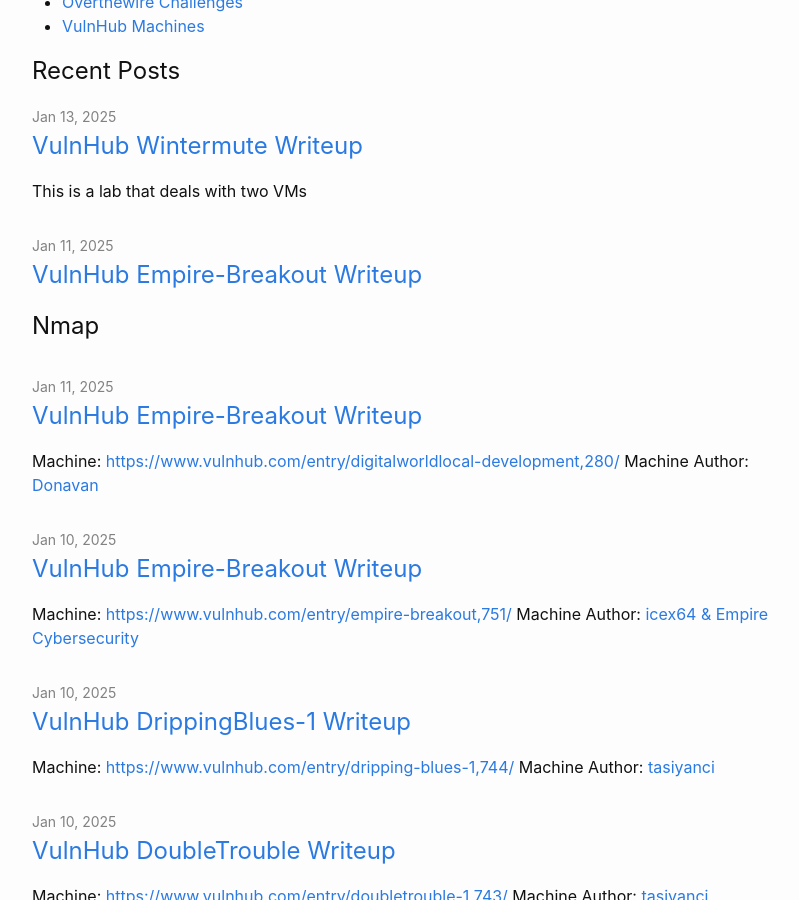
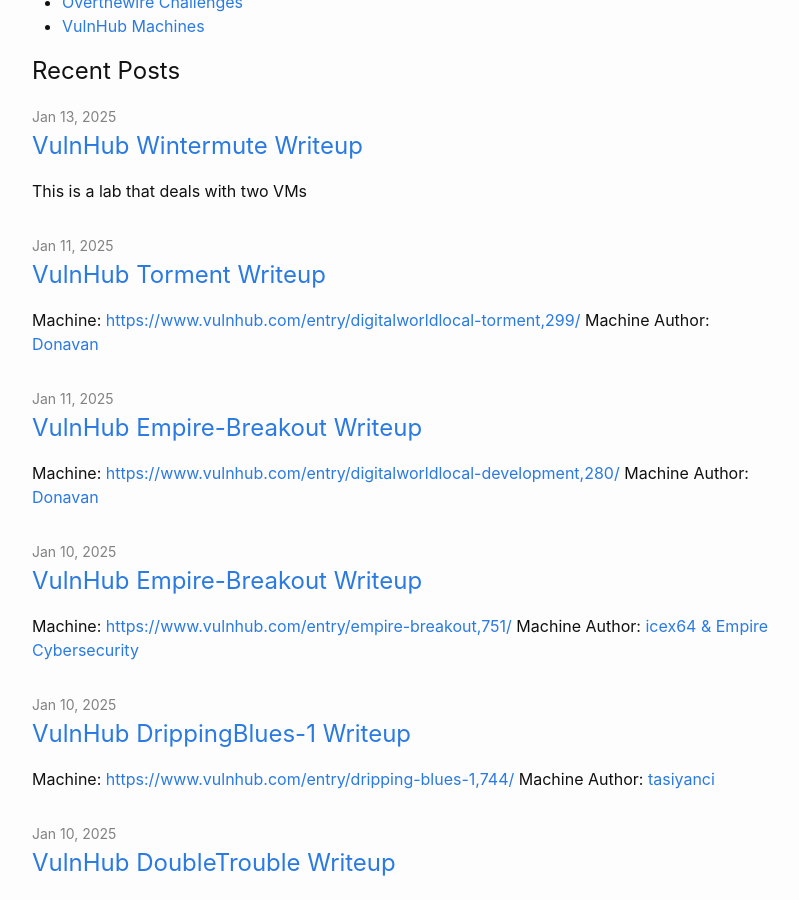
Before and after one commit to Firerey12/firerey12.github.io, a Jekyll site: the page built from index.md, in a window 1280 px wide and 900 px high, scrolled down 360 px. Shown: the whole window, without its empty margins (238-1037 px from the left). Built offline with Jekyll 4.4.1, drawn with Linux system fonts in a browser that asks for light colours.

Commit message:
Update 2025-01-11-Torment.md

```diff
--- a/_posts/2025-01-11-Torment.md
+++ b/_posts/2025-01-11-Torment.md
@@ -1,9 +1,12 @@
 ---
 layout: post
-title: VulnHub Empire-Breakout Writeup
+title: VulnHub Torment Writeup
 categories: VulnHub Machines
-permalink: /vulnhub/empire-breakout
+permalink: /vulnhub/torment
 ---
+
+Machine: [https://www.vulnhub.com/entry/digitalworldlocal-torment,299/](https://www.vulnhub.com/entry/digitalworldlocal-torment,299/)
+Machine Author: [Donavan](https://www.vulnhub.com/author/donavan,601/)
 
 ## Nmap
 
```
